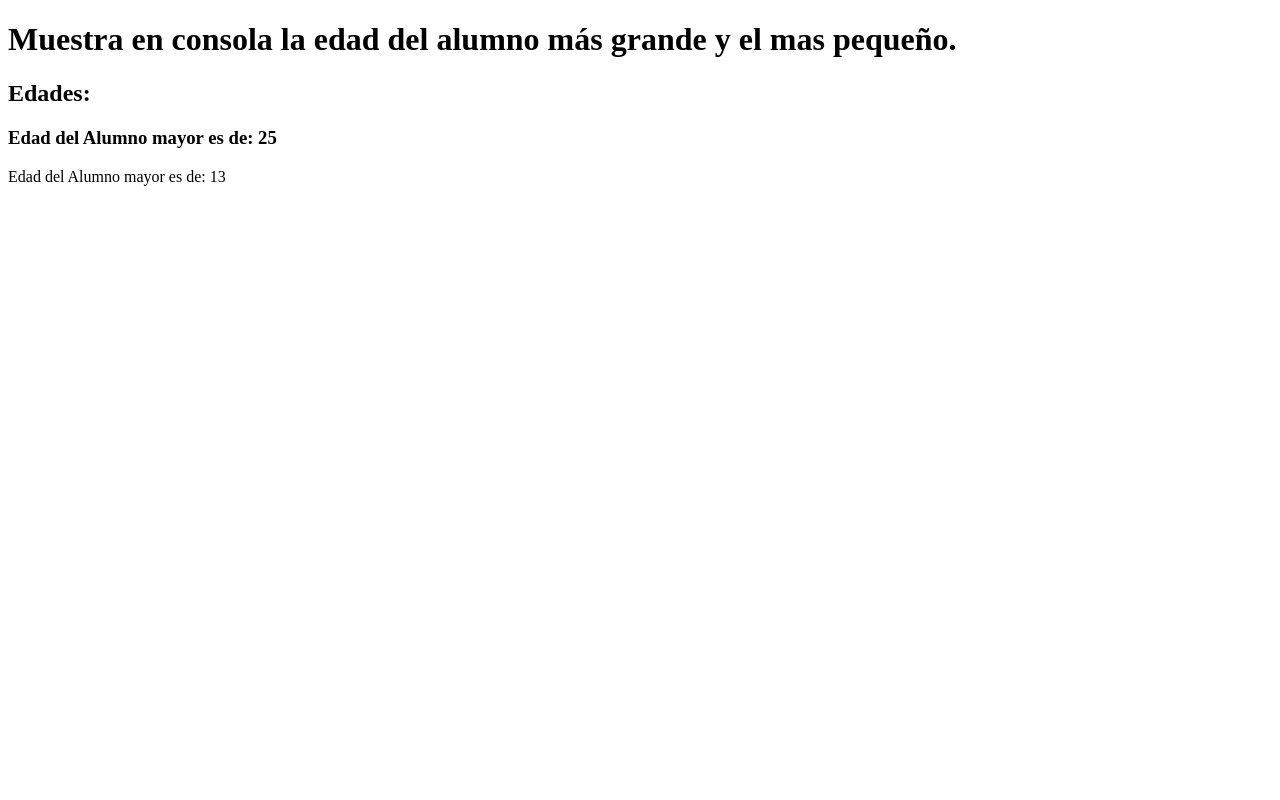
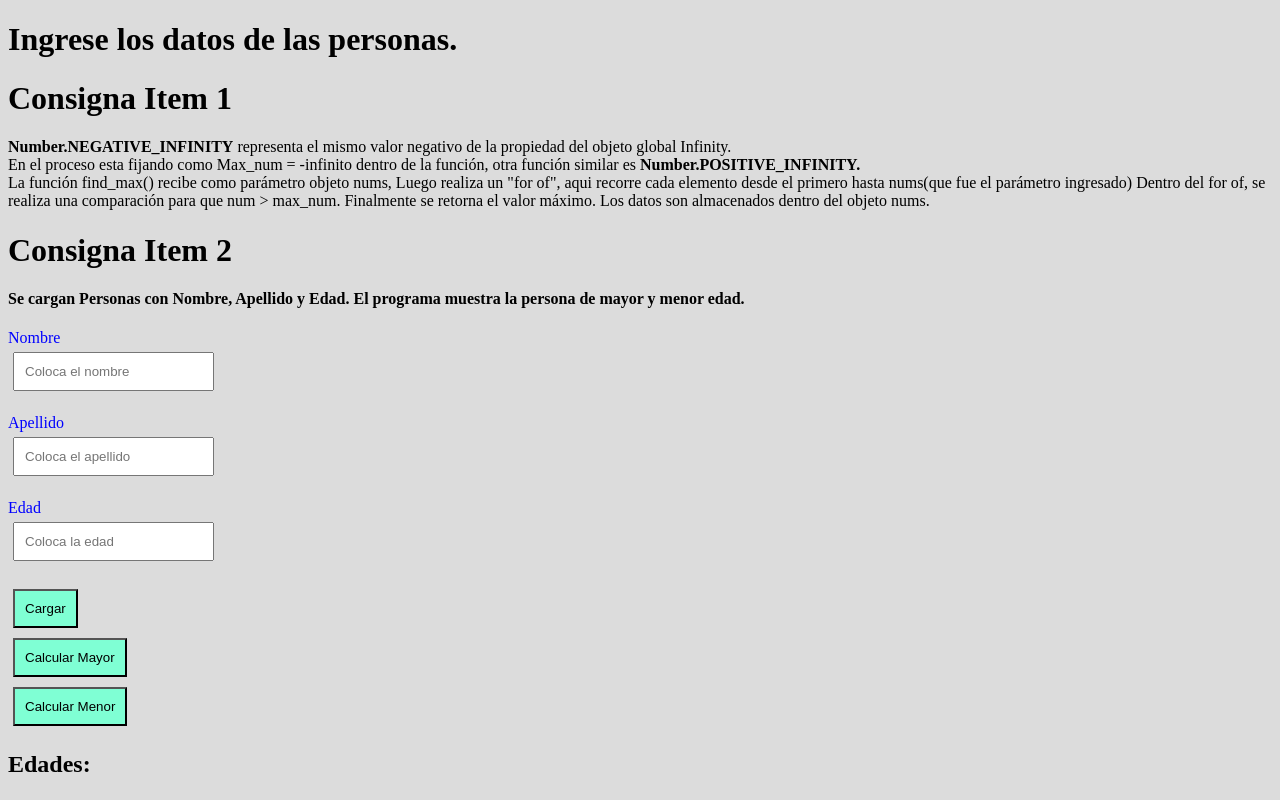
Before and after one commit to shangayar/desafio3_CAC, a plain HTML site: page index.html in a window 1280 px wide. Drawn offline with Linux system fonts and the light colour scheme.

Commit message:
Desafío Semanal 3 Agregados varios

```diff
--- a/index.html
+++ b/index.html
@@ -1,19 +1,98 @@
 <!DOCTYPE html>
 <html lang="en">
   <head>
-    <meta charset="UTF-8">
-    <meta http-equiv="X-UA-Compatible" content="IE=edge">
-    <meta name="viewport" content="width=device-width, initial-scale=1.0">
+    <meta charset="UTF-8" />
+    <meta http-equiv="X-UA-Compatible" content="IE=edge" />
+    <meta name="viewport" content="width=device-width, initial-scale=1.0" />
+    <style>
+      body {
+        background-color: gainsboro;
+      }
+      label{
+          font-size:16px;
+          color:blue;
+      }
+      input{
+        display: block;
+        padding: 10px;
+        margin:5px;
 
-    <title>Document</title>
+      }
+      button{
+         background-color:aquamarine;
+         padding: 10px;
+         margin:5px;
+      }
+    </style>
+
+    <title>Desafio 3</title>
   </head>
   <body>
-    <h1>Muestra en consola la edad del alumno más grande y el mas pequeño.</h1>
+    <head>
+      <h1>Ingrese los datos de las personas.</h1>
+    </head>
+    <main>
+      <div>
+        <h1>Consigna Item 1</h1>
+        <p>
+          <b>Number.NEGATIVE_INFINITY</b> representa el mismo valor negativo de
+          la propiedad del objeto global Infinity. <br />En el proceso esta
+          fijando como Max_num = -infinito dentro de la función, otra función
+          similar es <b>Number.POSITIVE_INFINITY.</b><br />
+          La función find_max() recibe como parámetro objeto nums, Luego realiza
+          un "for of", aqui recorre cada elemento desde el primero hasta
+          nums(que fue el parámetro ingresado) Dentro del for of, se realiza una
+          comparación para que num > max_num. Finalmente se retorna el valor
+          máximo. Los datos son almacenados dentro del objeto nums.
+        </p>
+      </div>
+      <div>
+        <h1>Consigna Item 2</h1>
+        <h4>
+          Se cargan Personas con Nombre, Apellido y Edad. El programa muestra la
+          persona de mayor y menor edad.
+        </h4>
+        <form action="" id="form">
+          <label>Nombre</label
+          ><input
+            id="nombre"
+            name="nombre"
+            type="text"
+            placeholder="Coloca el nombre"
+          /><br />
+          <label>Apellido</label
+          ><input
+            id="apellido"
+            name="apellido"
+            type="text"
+            placeholder="Coloca el apellido"
+          /><br />
+          <label>Edad</label
+          ><input
+            id="edad"
+            name="edad"
+            type="number"
+            placeholder="Coloca la edad"
+          /><br />
+          <button id="boton" type="button" onclick="getData()">Cargar</button>
+        </form>
+        <div>
+          <button id="boton" type="button" onclick="showMajor()">
+            Calcular Mayor
+          </button>
+          <br />
+          <button id="boton" type="button" onclick="showMinor()">
+            Calcular Menor
+          </button>
+        </div>
+      </div>
       <div>
         <h2>Edades:</h2>
         <p id="mayor"></p>
         <p id="menor"></p>
       </div>
+    </main>
+
     <script src="/script.js"></script>
   </body>
 </html>
--- a/script.js
+++ b/script.js
@@ -1,19 +1,6 @@
-/*
-ITEM1:
-Number.NEGATIVE_INFINITY -> representa el mismo valor negativo de la propiedad del objeto global Infinity.
-En el proceso esta fijando como Max_num = -infinito dentro de la función, otra función similar es number.POSITIVE_INFINITY
-
-La función find_max() recibe como parámetro objeto nums.
-Luego realiza un "for of", aqui recorre cada valor desde el primer elemento hasta nums(que fue el parámetro ingresado)
-Dentro del for of, se realiza una comparación para que num > max_num.
-finalmente se retorna el valor máximo.
-Los datos son almacenados dentro del objeto nums.
-se obtiene el valor máximo dentro del objeto.
-*/
-
 /*** ITEM 2 ***/
 
-class Alumno{
+class Persona{
     constructor (nombre,apellido, edad) {
         this.nombre = nombre;
         this.apellido = apellido;
@@ -39,17 +26,31 @@ function buscarMenor(nums){
     return min_num;
 }
 
+var edades = [];
+var personas = [];
+var count = 0;
+var getData = function(){
+    var name = document.getElementById("nombre").value;
+    var lastname = document.getElementById("apellido").value;
+    var age = document.getElementById("edad").value;
+    console.log(name+" "+lastname+" "+age +" "+count);
 
-let alumno1 = new Alumno("Jose","Perez",17);
-let alumno2 = new Alumno("Maria","Lopez",25);
-let alumno3 = new Alumno("Carlos","Vicente",13);
-let alumno4 = new Alumno("Ornela","Saavedra",19);
-let alumno5 = new Alumno("Pepito","Argento",18);
+    personas[count] = new Persona (name,lastname,age );
+    console.log(personas[count]);
+    edades[count] = personas[count].edad;
+    count++;
+}
 
-let edades = [alumno1.edad, alumno2.edad, alumno3.edad, alumno4.edad, alumno5.edad];
+var showMajor = function(){
+    console.log(edades);
+    let mayor = buscarMayor(edades);
+    let pos = edades.indexOf(mayor);
+    document.getElementById("mayor").innerHTML = `<h3>La persona de Edad mayor es: ${personas[pos].nombre} con ${mayor}</h3>`;
 
-document.getElementById("mayor").innerHTML = `<h3>Edad del Alumno mayor es de: ${buscarMayor(edades)}</h3>`;
-document.getElementById("menor").innerHTML = `Edad del Alumno mayor es de: ${buscarMenor(edades)}`
+}
 
-console.log(buscarMayor(edades));
-console.log(buscarMenor(edades));
+var showMinor = function(){
+    let menor= buscarMenor(edades);
+    let pos = edades.indexOf(menor);
+    document.getElementById("menor").innerHTML = `<h3> La persona de Edad Menor es: ${personas[pos].nombre} con ${menor}</h3>`
+}
```
Lines whose indentation alone changed are shown as unchanged.
